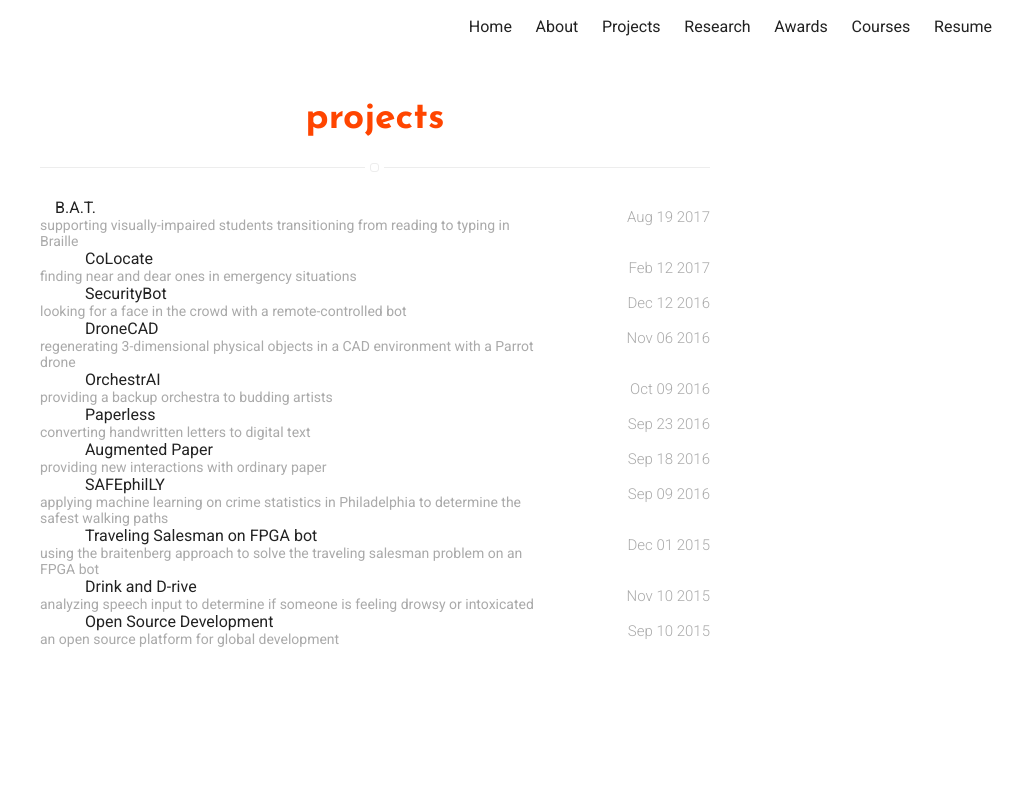
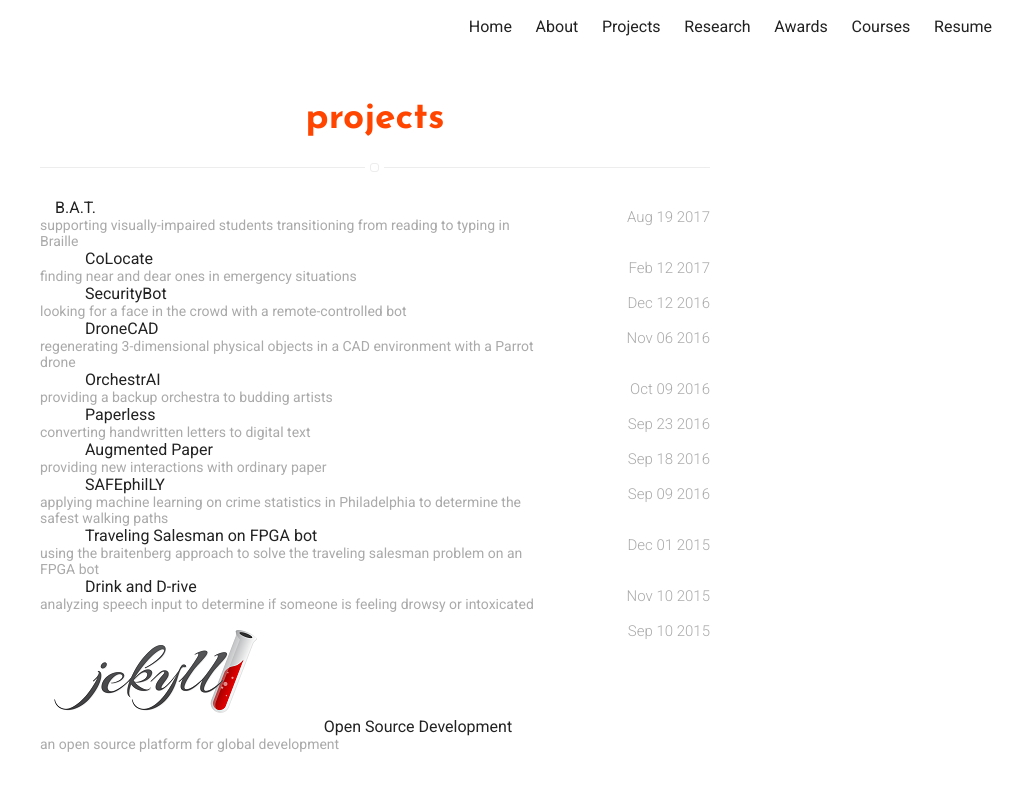
Before and after one commit to azraismail/azraismail.github.io, a Jekyll site: the page built from projects.html, in a window 1280 px wide. Shown: the top 791 px of the page, without its empty margins (265-1280 px from the left). Built offline with Jekyll 4.4.1, drawn with Linux system fonts in a browser that asks for light colours.

Commit message:
Update projects.html

```diff
--- a/projects.html
+++ b/projects.html
@@ -11,6 +11,7 @@ title: projects
                     {{ post.jemoji }}
                     <h3 class="title">{{ post.title }}</h3>
                     <h3 class="description">{{ post.description }}</h3>
+                    {% if post.image %}<img id="backgroundimage" src="{{post.image}}" border="0" alt=""/>{% endif %}
                 </a>
             </div>
         {% endif %}
```
